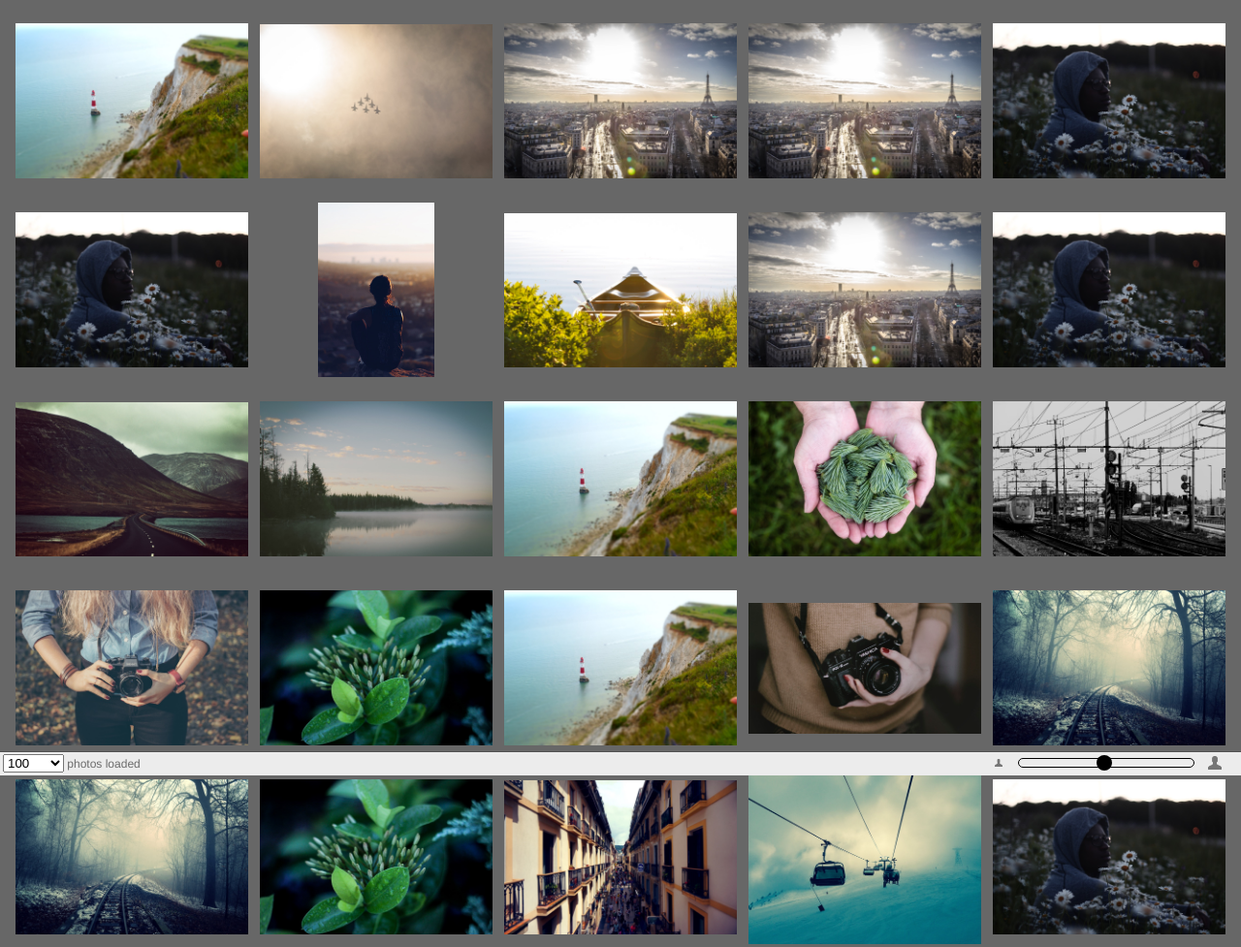
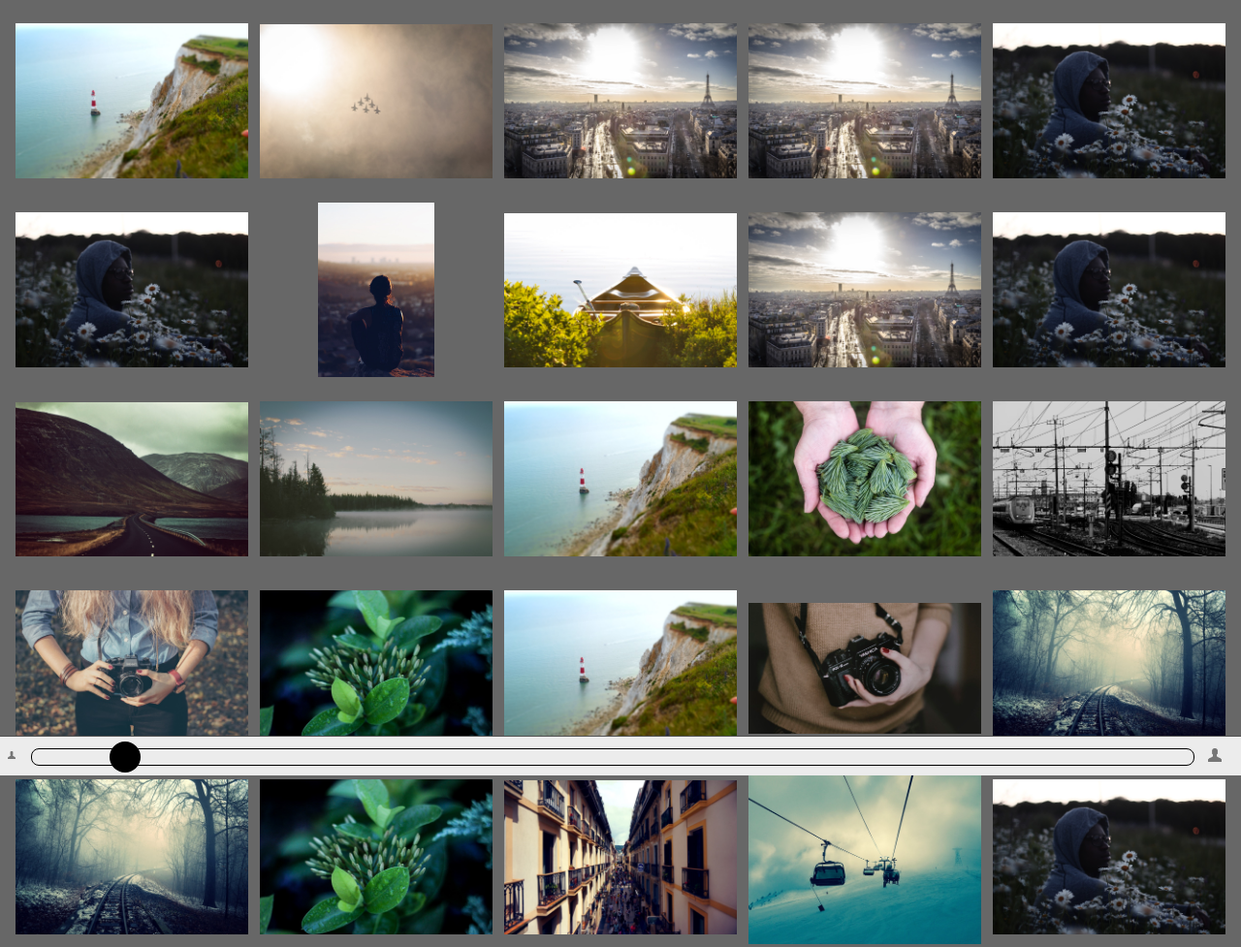
Before and after one commit to servo/servoexperiments.com, a plain HTML site: page photo-gallery/index.html in a window 1280 px wide. Shown: the top 977 px of the page at 97% size. Drawn offline with Linux system fonts and the light colour scheme.

Commit message:
Make the photo gallery more touch-friendly

```diff
--- a/photo-gallery/index.html
+++ b/photo-gallery/index.html
@@ -7,16 +7,6 @@
 </head>
 <body>
 <footer>
-    <div class=footer-box id=count-container>
-        <select id=count onchange="reload()">
-            <option value=100 selected>100</option>
-            <option value=500>500</option>
-            <option value=1000>1,000</option>
-            <option value=3000>3,000</option>
-            <option value=5000>5,000</option>
-            <option value=10000>10,000</option>
-        </select> photos loaded
-    </div>
     <div class=footer-box id=zoom-container>
         <div class="zoom-icon before"></div>
         <div id=zoom-slider data-value=240><div id=zoom-knob style="left: 80px;"></div></div>
@@ -42,6 +32,8 @@ Rand.prototype.rand = function() {
 }
 
 var MAX_PHOTO = 20;
+var PHOTO_COUNT = 300;
+var MAX_ZOOM = 500;
 
 function zoom() {
     var width = +document.getElementById('zoom-slider').getAttribute('data-value');
@@ -54,18 +46,17 @@ function zoom() {
 
 function reload() {
     var rng = new Rand();
-    var photoCount = document.getElementById('count').value;
     var string = "";
+    var photoCount = PHOTO_COUNT;
     for (var i = 0; i < photoCount; i += 1000) {
-        //string += "<div class=photo-divider>";
         for (var j = i; j < Math.min(photoCount, j + 1000); j++) {
             var photoId = rng.rand() % MAX_PHOTO;
             var photo = "photo" + (photoId + 1) + ".jpg";
             string += "<div class=photo data-photo=\"" + photo + "\" " +
                 "style='background-image: url(" + photo + ")'></div>";
         }
-        //string += "</div>";
     }
+    console.log(string);
     document.getElementsByTagName("main")[0].innerHTML = string;
     zoom();
 }
@@ -88,7 +79,7 @@ function onKeyDown(event) {
 
 function initPhotoStyles() {
     var css = "";
-    for (var i = 0; i <= 500; i++) {
+    for (var i = 0; i <= MAX_ZOOM; i++) {
         var height = i * 3 / 4;
         css += ".photo-size-" + i + " { width: " + i + "px; height: " + height +
             "px; }";
@@ -110,18 +101,15 @@ function slide(event) {
     var zoomSlider = document.getElementById('zoom-slider');
     var clientX = event.clientX;
     var element = zoomSlider;
-    if (document.write) {
-        while (element != null) {
-            if (element.offsetLeft)
-                clientX -= element.offsetLeft;
-            element = element.parentNode;
-        }
-    } else {
-        clientX -= 580;
+    var width = zoomSlider.clientWidth;
+    while (element != null) {
+        if (element.offsetLeft)
+            clientX -= element.offsetLeft;
+        element = element.parentNode;
     }
     console.log("mousemove " + clientX);
-    var newValue = clientX * 3;
-    document.getElementById('zoom-knob').setAttribute('style', "left: " + (newValue / 3) + "px");
+    var newValue = (clientX / width * MAX_ZOOM) | 0;
+    document.getElementById('zoom-knob').setAttribute('style', "left: " + clientX + "px");
     zoomSlider.setAttribute('data-value', newValue);
     zoom();
 }
@@ -169,7 +157,6 @@ function makeALittleBigger() {
 document.addEventListener('keydown', onKeyDown, true);
 
 document.getElementById('zoom-slider').setAttribute('data-value', 240);
-document.getElementById('count').value = 100;
 
 initPhotoStyles();
 reload();
--- a/photo-gallery/photos.css
+++ b/photo-gallery/photos.css
@@ -17,7 +17,7 @@ footer {
     bottom: 0;
     left: 0;
     right: 0;
-    height: 24px;
+    height: 40px;
     border-top: solid 1px #515151;
     /*background: linear-gradient(top, #ececec, #d2d2d2);
     background: -moz-linear-gradient(top, #ececec, #d2d2d2);
@@ -28,7 +28,8 @@ footer {
 }
 .footer-box {
     position: absolute;
-    width: 200px;
+    left: 0;
+    right: 0;
     top: 0;
     bottom: 0;
 }
@@ -45,7 +46,7 @@ footer {
     position: absolute;
     display: block;
     background: url(glyphicons-4-user.png) center center no-repeat;
-    top: 0;
+    top: 8px;
     width: 23px;
     height: 22px;
     opacity: 0.5;
@@ -67,8 +68,8 @@ footer {
 }
 #zoom-slider {
     position: absolute;
-    top: 6px;
-    height: 8px;
+    top: 12px;
+    height: 16px;
     left: 32px;
     right: 32px;
     border-radius: 8px;
@@ -76,10 +77,10 @@ footer {
 }
 #zoom-knob {
     position: absolute;
-    top: -4px;
+    top: -8px;
     bottom: 0;
-    width: 16px;
-    height: 16px;
-    border-radius: 8px;
+    width: 32px;
+    height: 32px;
+    border-radius: 32px;
     background: black;
 }
```
